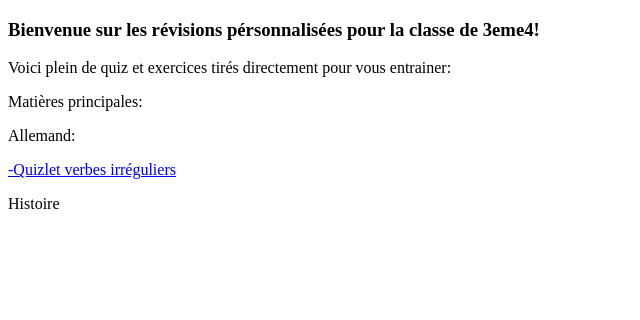
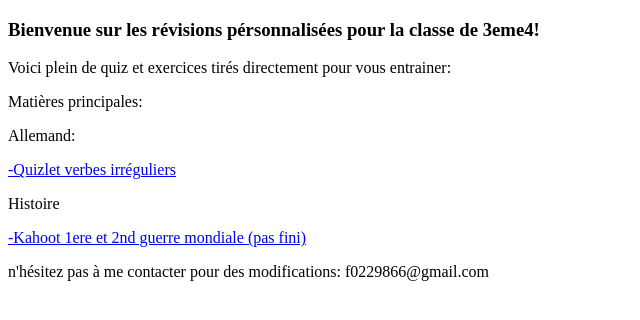
Before and after one commit to antonin-ndo/3eme, a plain HTML site: page index.html in a window 1280 px wide. Shown: the whole page, without its empty margins (0-640 px from the left). Drawn offline with Linux system fonts and the light colour scheme.

Commit message:
Add files via upload

```diff
--- a/index.html
+++ b/index.html
@@ -13,11 +13,13 @@
 
 <p>Allemand:</p>
 
-<a href="https://quizlet.com/fr/995445572/verbe-irregulier-allemand-flash-cards/?i=6c8hgo&x=1jqt">-Quizlet verbes irréguliers</a>
+    <a href="https://quizlet.com/fr/995445572/verbe-irregulier-allemand-flash-cards/?i=6c8hgo&x=1jqt">-Quizlet verbes irréguliers</a>
 
 <p>Histoire</p>
 
+    <a href="https://create.kahoot.it/share/1er-et-2nd-guerre-mondiales-fondamentaux/62f3adb5-a3ed-4e7a-91a5-ff0f7d8609ab">-Kahoot 1ere et 2nd guerre mondiale (pas fini)</a>
 
+<p>n'hésitez pas à me contacter pour des modifications: f0229866@gmail.com</p>
 
 </body>
 </html>
```
